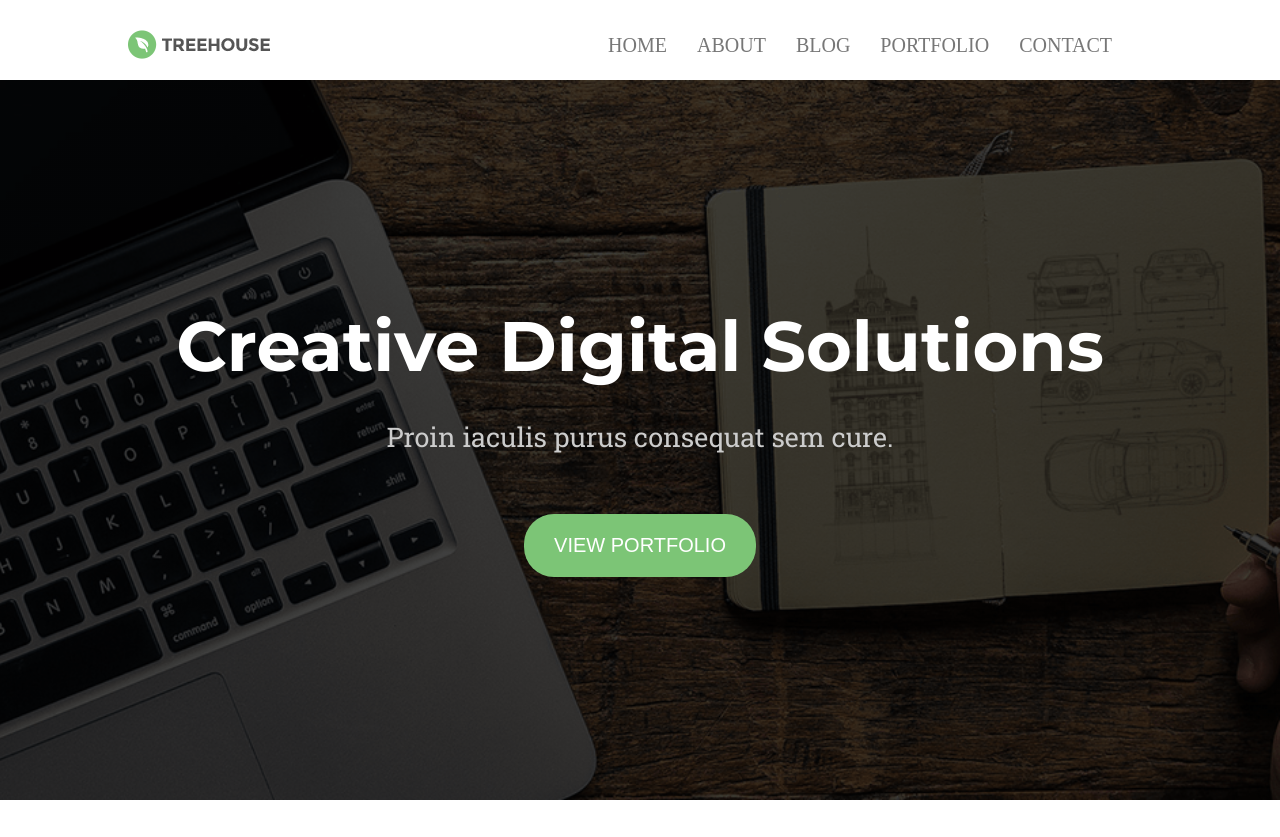
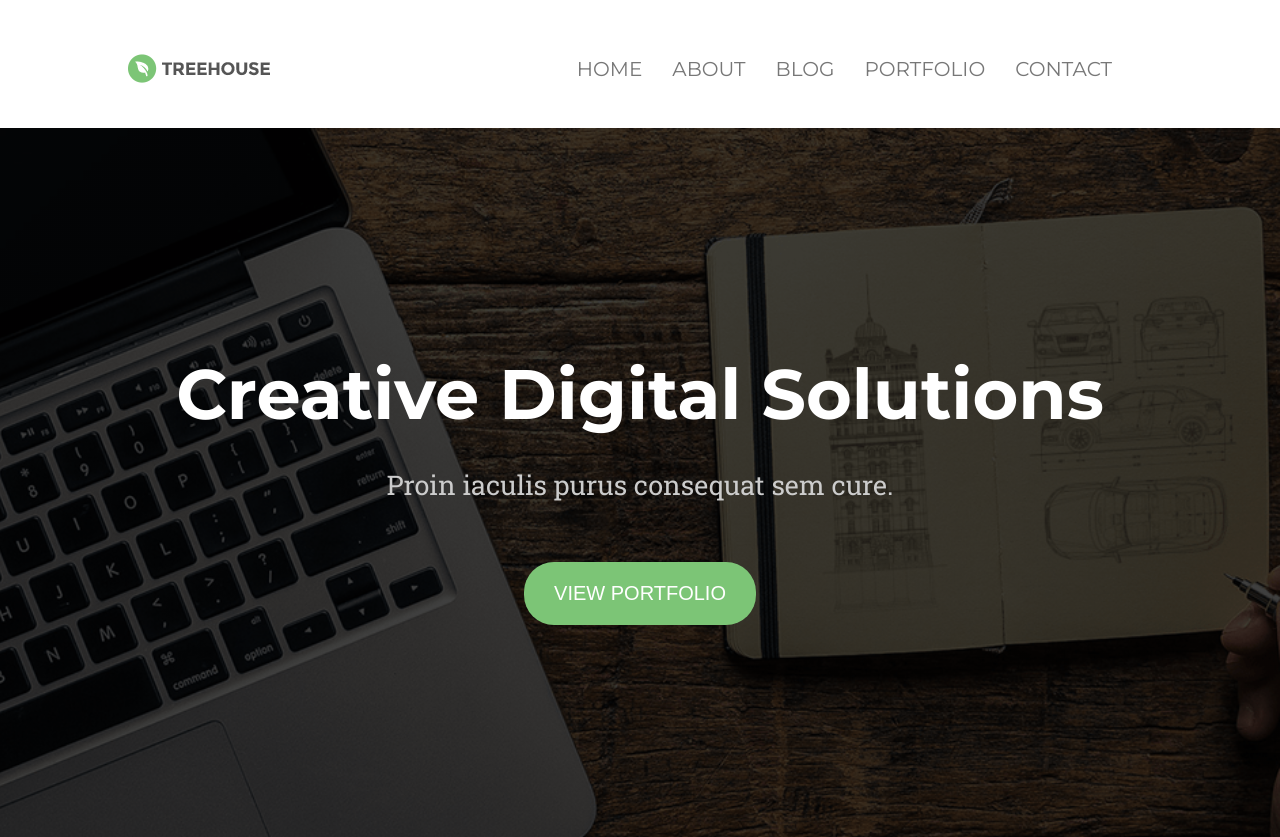
Before and after one commit to mazor432/onepage_webdev_3, a plain HTML site: page index.html in a window 1280 px wide. Shown: the top 837 px of the page. Drawn offline with Linux system fonts and the light colour scheme.

Commit message:
fixed nav font

```diff
--- a/css/style.css
+++ b/css/style.css
@@ -95,6 +95,7 @@ header nav {
     text-transform: uppercase;
     color: #777;
     font-size: 2.5rem;
+    font-family: Montserrat;
 }
 
 .about {
@@ -388,6 +389,7 @@ header nav {
     background-color: #f9f9f9;
     padding: 1rem 0;
     position: relative;
+    max-width: 50vw;
 }
 
 .clients__quote::before {
@@ -693,6 +695,9 @@ footer p {
         display: flex;
         padding: 0 4rem 0 0;
     }
+    header {
+        padding: 8vh 10vw
+    }
     header nav input, header nav label {
         display: none;
     }
```
